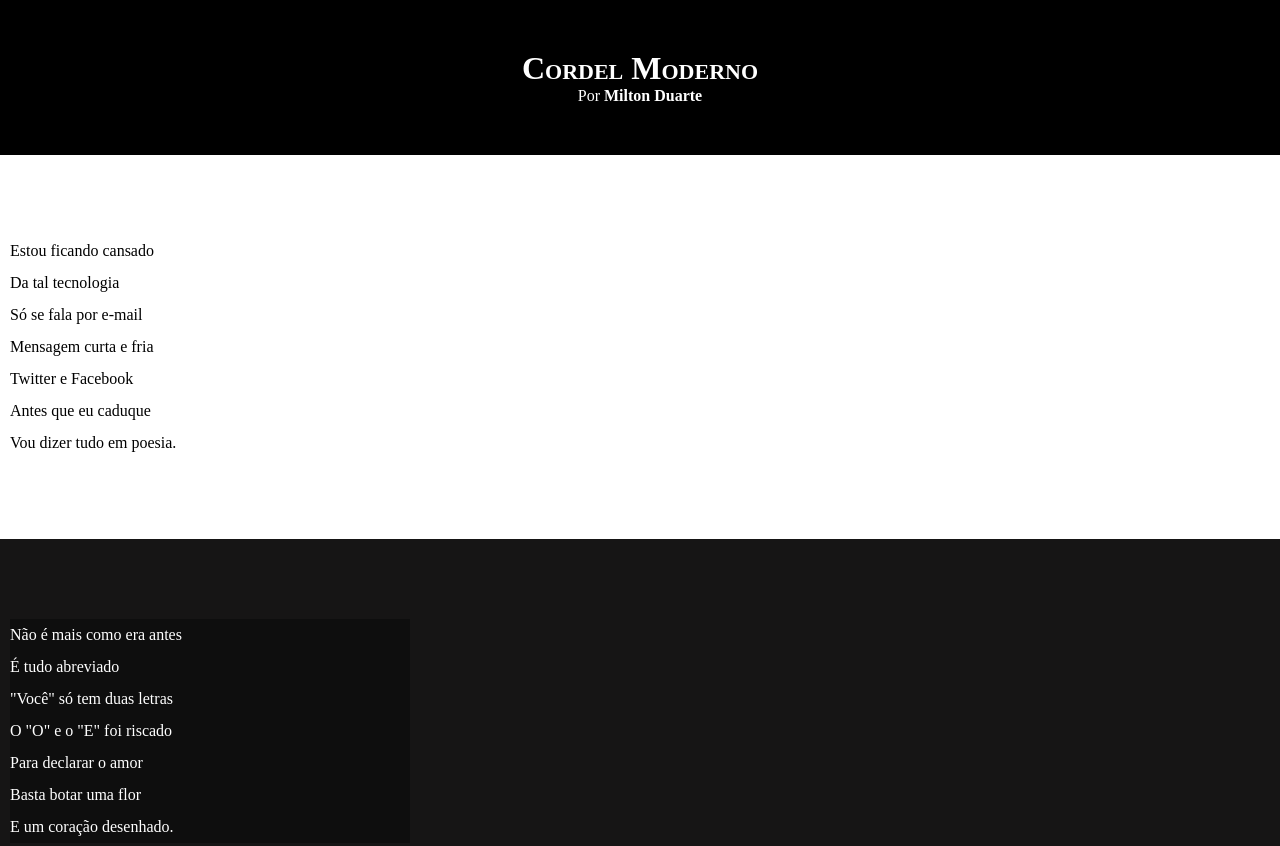
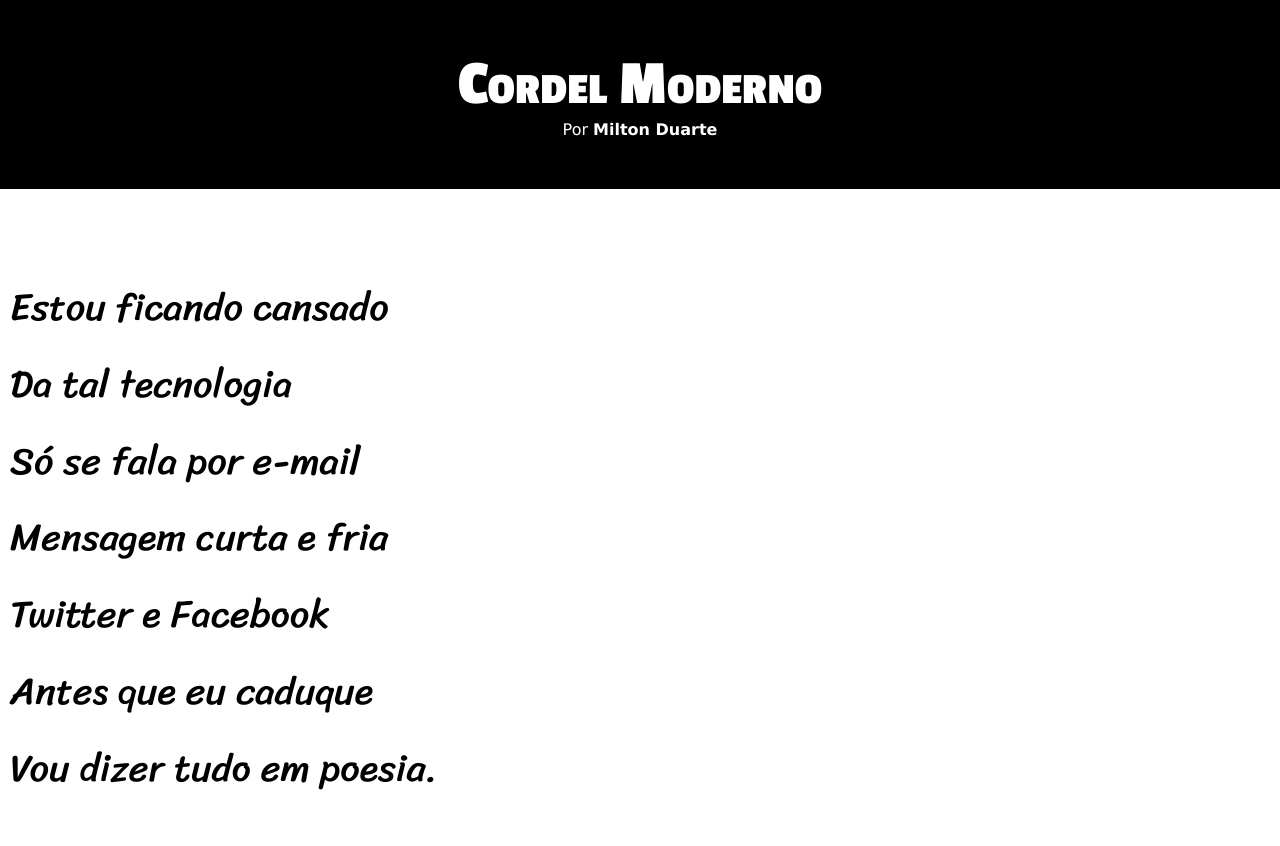
Before and after one commit to Devgabrielvale/HTML-CSS, a plain HTML site: page desafio 12.1/index.html in a window 1280 px wide. Shown: the top 846 px of the page. Drawn offline with Linux system fonts and the light colour scheme.

Commit message:
Problema resolvido!
O que era? Só Deus sabe...
Vou procurar? Duvido!

```diff
--- a/desafio 12.1/estilo.css
+++ b/desafio 12.1/estilo.css
@@ -1,4 +1,15 @@
 @charset "UTF-8";
+
+@import url('https://fonts.googleapis.com/css2?family=Passion+One:wght@400;700;900&display=swap');
+
+@import url('https://fonts.googleapis.com/css2?family=Sriracha&display=swap');
+
+:root {
+    --fonte1: Verdana, Geneva, Tahoma, sans-serif;
+    --fonte2: 'Passion One', sans-serif;
+    --fonte3: 'Sriracha', cursive;
+}
+
 * {
     margin: 0px;
     padding: 0px;
@@ -7,6 +18,7 @@
 html, body {
     background-color: darkgray;
     min-height: 100vh;
+    font-family: var(--fonte1);
 }
 
 header {
@@ -17,8 +29,10 @@ header {
 
 header > h1 {
     padding-top: 50px;
-    text-indent: initial;
+    font-family: var(--fonte2);
     font-variant: small-caps;
+    font-size: 5vw;
+
 }
 
 header > p {
@@ -40,6 +54,9 @@ section {
     padding-bottom: 10vh;
     line-height: 2em;
     padding-left: 10px;
+    font-family: var(--fonte3);
+    font-size: 3vw;
+
 }
 
 section.normal {
@@ -54,7 +71,8 @@ section.imagem {
 
 section.imagem > p {
     background-color: rgba(0, 0, 0, 0.356);
-    width: 400px;
+    padding: 5px;
+    display: inline-block;
 }
 
 footer {
```
